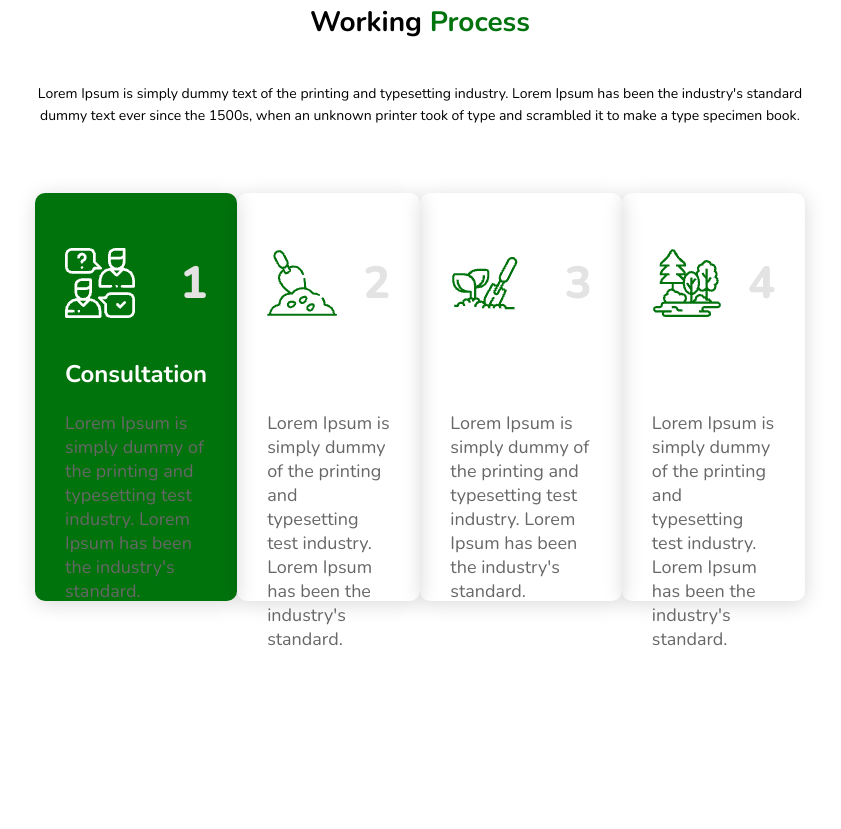
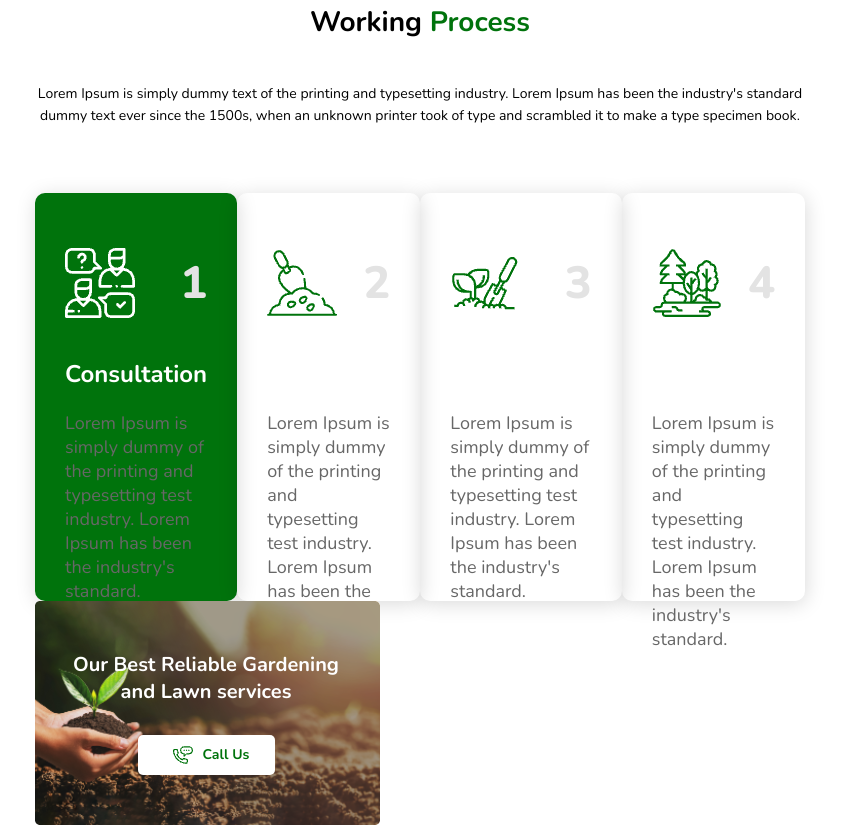
Before and after one commit to VarvaraProkhvatylo/plants, a plain HTML site: page index.html in a window 1280 px wide. Shown: the part 3662-4491 px from the top of the page, without its empty margins (220-1061 px from the left). Before the commit the page ends 4363 px from the top, so only its background shows below. Drawn offline with nearby package versions, Linux system fonts and the light colour scheme.

Commit message:
finished CTA mob block

```diff
--- a/index.html
+++ b/index.html
@@ -530,7 +530,21 @@
             </div>
           </div>
         </div>
-        <div class="cta"></div>
+        <div class="cta">
+          <img src="images/CTA-mob.png" class="mob" />
+          <img src="images/CTA-desktop.png" class="desk" />
+          <div class="content">
+            <div class="text">
+              Our Best Reliable Gardening and Lawn services
+            </div>
+            <div class="btn">
+              <div class="content">
+                <img src="images/call-us-mob.png" class="call" />
+                <div class="text">Call Us</div>
+              </div>
+            </div>
+          </div>
+        </div>
       </div>
     </main>
   </body>
--- a/style.scss
+++ b/style.scss
@@ -713,6 +713,86 @@ main {
                 }
             }
         }
+
+        .cta {
+            max-width: 375px;
+            height: 225px;
+            position: relative;
+            z-index: 10;
+
+            .mob {
+                @media only screen {
+                    max-width: 375px;
+                }
+                width: 345px;
+                height: 224px;
+            }
+            .desk {
+                display: none;
+            }
+
+            .content {
+                max-width: 272px;
+                height: 124px;
+                display: flex;
+                flex-direction: column;
+                justify-content: space-between;
+                align-items: center;
+                position: absolute;
+                z-index: 20;
+                top: 50px;
+                left: 35px;
+
+                .text {
+                    max-width: 272px;
+                    height: 54px;
+                    text-align: center;
+
+                    font-family: "Nunito", sans-serif;
+                    font-size: 20px;
+                    font-weight: 700;
+                    line-height: 27px;
+                    color: $iconColor-white;
+                }
+
+                .btn {
+                    width: 137px;
+                    height: 40px;
+                    background-color: $iconColor-white;
+                    box-shadow: 2px 11px 30px rgba(51, 51, 51, 0.08);
+                    border-radius: 5px;
+                    position: relative;
+
+                    .content {
+                        width: 77px;
+                        // width: 137px;
+                        height: 20px;
+                        display: flex;
+                        flex-direction: row;
+                        align-items: center;
+                        justify-content: space-between;
+                        top: 10px;
+                        position: absolute;
+
+                        .call {
+                            width: 20px;
+                            height: 20px;
+                        }
+
+                        .text {
+                            width: 47px;
+                            height: 20px;
+
+                            font-family: "Nunito", sans-serif;
+                            font-size: 14px;
+                            font-weight: 700;
+                            line-height: 19px;
+                            color: #00730C;
+                        }
+                    }
+                }
+            }
+        }
     }
 }
 
```
Also changed, not shown: images/CTA-desktop.png (added), images/CTA-mob.png (added), images/call-us-mob.png (added), style.css, 1 other file.
